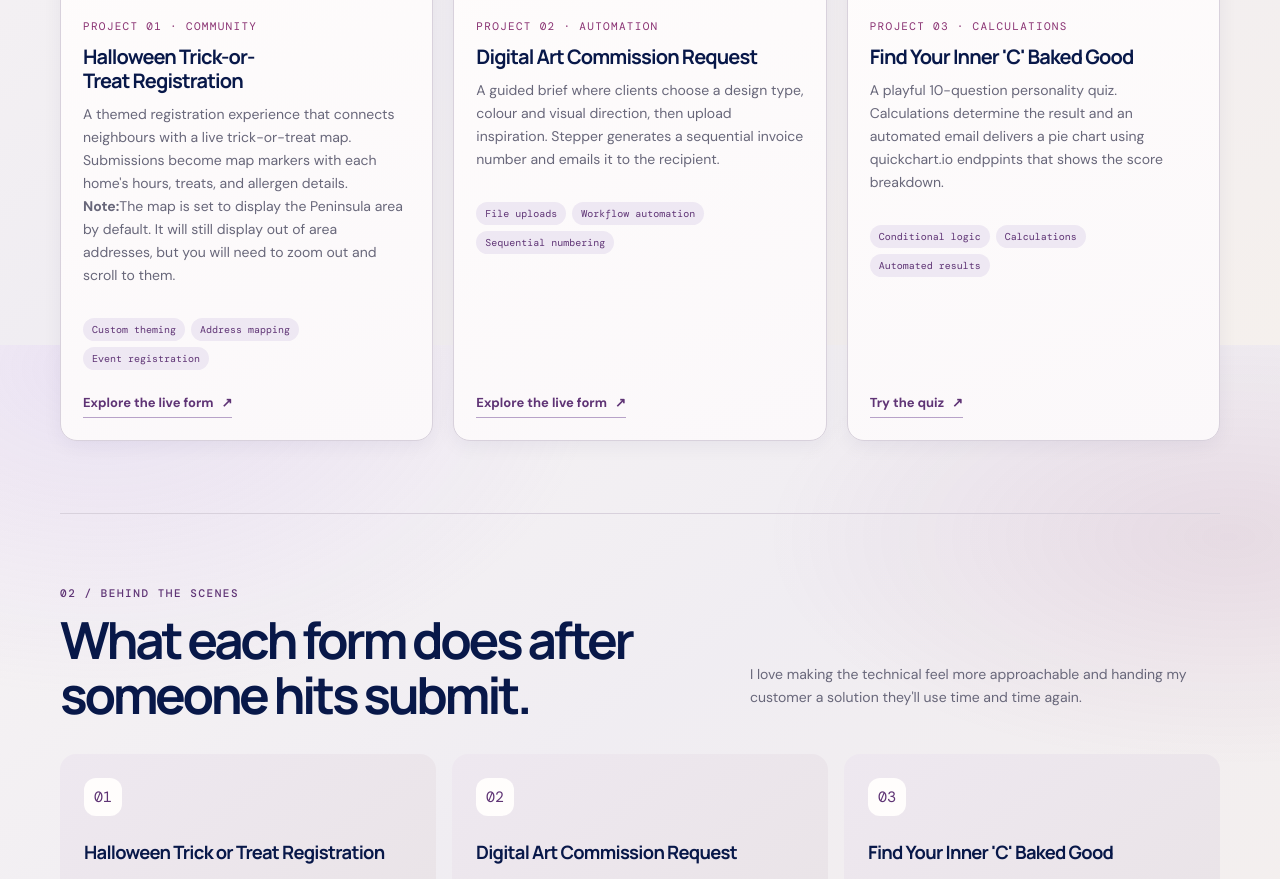
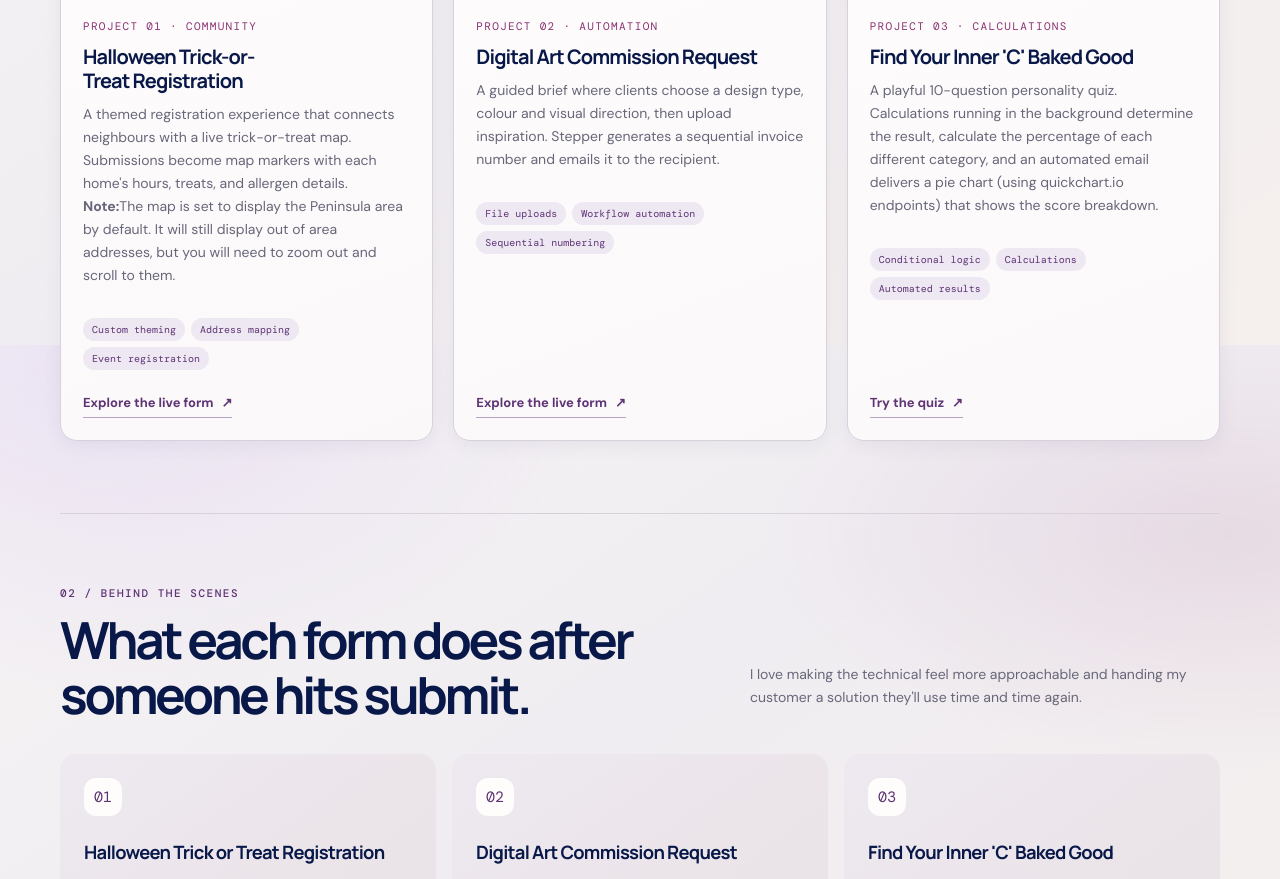
Before and after one commit to jenn2nsaus/portfolio, a plain HTML site: page index.html in a window 1280 px wide. Shown: the part 1255-2134 px from the top of the page. Drawn offline with nearby package versions, Linux system fonts and the light colour scheme.

Commit message:
Update index.html

```diff
--- a/index.html
+++ b/index.html
@@ -360,7 +360,7 @@
           <div class="project-content">
             <span class="project-number">PROJECT 03 · CALCULATIONS</span>
             <h3>Find Your Inner 'C' Baked Good</h3>
-            <p>A playful 10-question personality quiz. Calculations determine the result and an automated email delivers a pie chart using quickchart.io endppints that shows the score breakdown.</p>
+            <p>A playful 10-question personality quiz. Calculations running in the background determine the result, calculate the percentage of each different category, and an automated email delivers a pie chart (using quickchart.io endpoints) that shows the score breakdown.</p>
             <ul class="tags"><li>Conditional logic</li><li>Calculations</li><li>Automated results</li></ul>
             <a class="project-link" href="https://xm0lynal.paperform.co/" target="_blank" rel="noopener noreferrer">Try the quiz <span aria-hidden="true">↗</span></a>
           </div>
```
